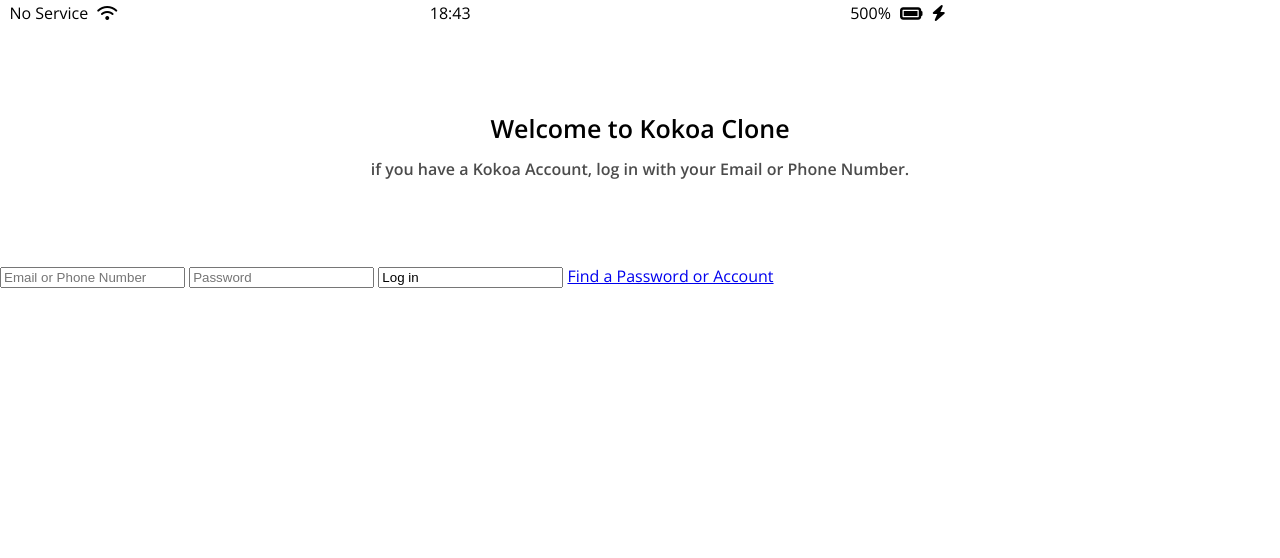
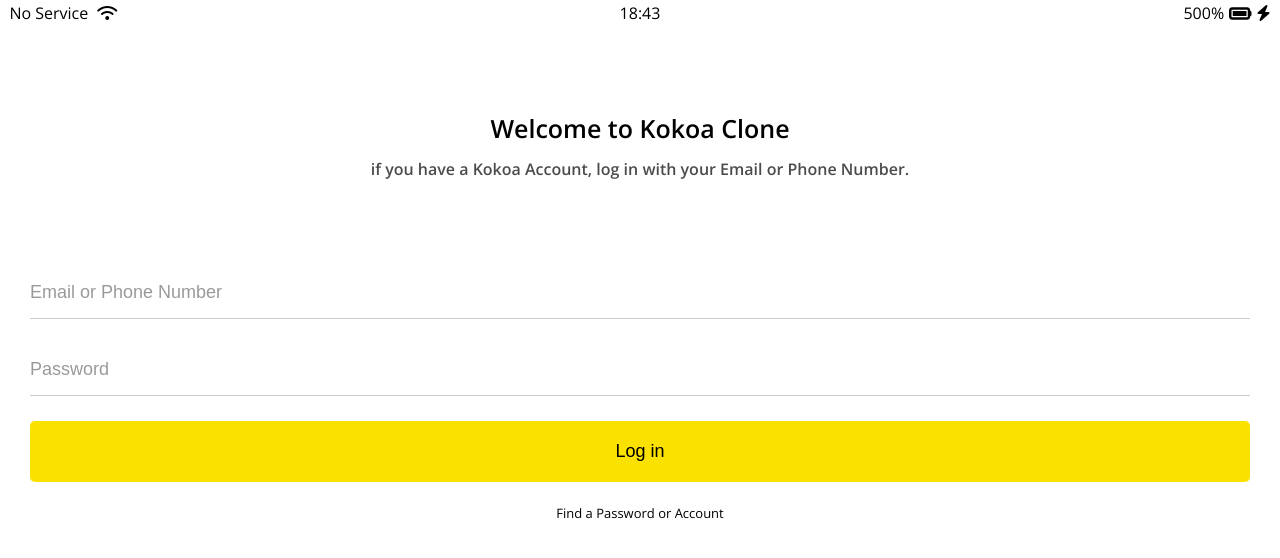
Before and after one commit to kjhijh/kokoa-clone, a plain HTML site: page index.html in a window 1280 px wide. Drawn offline with nearby package versions, Linux system fonts and the light colour scheme.

Commit message:
1st page

```diff
--- a/css/reset.css
+++ b/css/reset.css
@@ -122,3 +122,7 @@ table {
   border-collapse: collapse;
   border-spacing: 0;
 }
+
+input:focus {
+  outline: none;
+}
--- a/css/status-bar.css
+++ b/css/status-bar.css
@@ -10,12 +10,12 @@
   margin-right: 5px;
 }
 
-.status-bar:nth-child(2) {
+.status-bar__column:nth-child(2) {
   display: flex;
   justify-content: center;
 }
 
-.status-bar:last-child {
+.status-bar__column:last-child {
   display: flex;
   justify-content: flex-end;
   align-items: center;
--- a/css/styles.css
+++ b/css/styles.css
@@ -1,6 +1,7 @@
 @import url("https://fonts.googleapis.com/css2?family=Open+Sans:wght@400;600&display=swap");
 @import "reset.css";
 @import "status-bar.css";
+@import "variables.css";
 body {
   font-family: "Open Sans", sans-serif;
 }
@@ -19,6 +20,46 @@ body {
   font-size: 25px;
 }
 .welcome-header_text {
-  width: 50%;
+  width: 75%;
   opacity: 0.7;
 }
+
+#login-form {
+  display: flex;
+  flex-direction: column;
+  margin: 0px 30px;
+}
+
+#login-form input {
+  padding: 15px 0px;
+  border: none;
+  font-size: 18px;
+  margin-bottom: 25px;
+}
+
+#login-form input:not([type="submit"]) {
+  border-bottom: 1px solid rgba(0, 0, 0, 0.2);
+  transition: border-color 0.3s ease-in-out;
+}
+
+#login-form input::placeholder {
+  color: rgba(0, 0, 0, 0.4);
+}
+
+#login-form input:focus {
+  border-color: var(--yellow);
+}
+
+#login-form input[type="submit"] {
+  background-color: var(--yellow);
+  cursor: pointer;
+  padding: 20px 0px;
+  border-radius: 5px;
+}
+
+#login-form a {
+  text-align: center;
+  text-decoration: none;
+  color: inherit;
+  font-size: 13px;
+}
--- /dev/null
+++ b/css/variables.css
@@ -0,0 +1,3 @@
+:root {
+  --yellow: #fae100;
+}
--- a/index.html
+++ b/index.html
@@ -33,7 +33,7 @@
     <form id="login-form">
       <input type="text" placeholder="Email or Phone Number" />
       <input type="password" placeholder="Password" />
-      <input type="submit0" value="Log in" />
+      <input type="submit" value="Log in" />
       <a href="#"> Find a Password or Account</a>
     </form>
 
```
